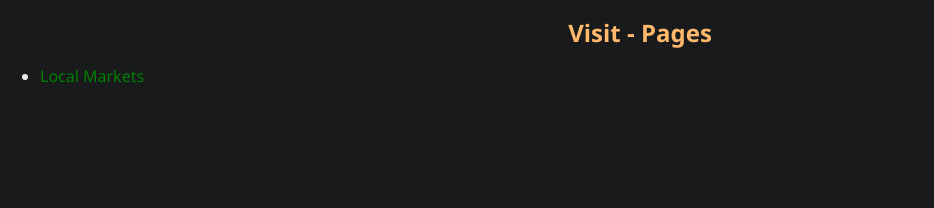
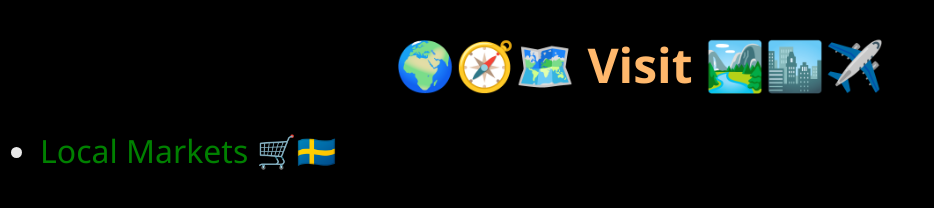
Before and after one commit to ArmanBahri/visit, a plain HTML site: page index.html in a window 1280 px wide. Shown: the whole page, without its empty margins (0-934 px from the left). Drawn offline with Linux system fonts and the light colour scheme.

Commit message:
emojies and twice size

```diff
--- a/index.html
+++ b/index.html
@@ -4,17 +4,17 @@
         <meta charset="UTF-8">
         <title>Visit - Index</title>
         <style>
-        @import url('main.css'); */
+        @import url('main.css');
         /* ul { list-style-type: none; padding: 0; }
-        li { margin: 0.5em 0; }
-        a { text-decoration: none; color: #1a73e8; }
-        a:hover { text-decoration: underline; } */
+        /* li { margin: 0.5em 0; }
+        /* a { text-decoration: none; color: #1a73e8; } */
+        /* a:hover { text-decoration: underline; } */ */ */
     </style>
     </head>
     <body>
-        <h1>Visit - Pages</h1>
+        <h1>🌍🧭🗺️ Visit 🏞️🏙️✈️</h1>
         <ul>
-            <li><a href="local_markets/index.html" style="color: green;">Local Markets</a></li>
+            <li><a href="local_markets/index.html" style="color: green;">Local Markets 🛒🇸🇪</a></li>
             <!-- Add more links as needed -->
         </ul>
     </body>
--- a/main.css
+++ b/main.css
@@ -1,6 +1,6 @@
 /* Dark Theme CSS */
 :root {
-    --bg-color: #181a1b;
+    --bg-color: #000000;
     --card-bg: #23272a;
     --primary: #4f8cff;
     --secondary: #a0aec0;
@@ -22,7 +22,6 @@ body {
 }
 
 a {
-    color: var(--primary);
     text-decoration: none;
     transition: color 0.2s;
 }
@@ -133,3 +132,7 @@ hr {
     border-top: 1px solid var(--border);
     margin: 2rem 0;
 }
+
+html {
+    font-size: 2em;
+}
```
